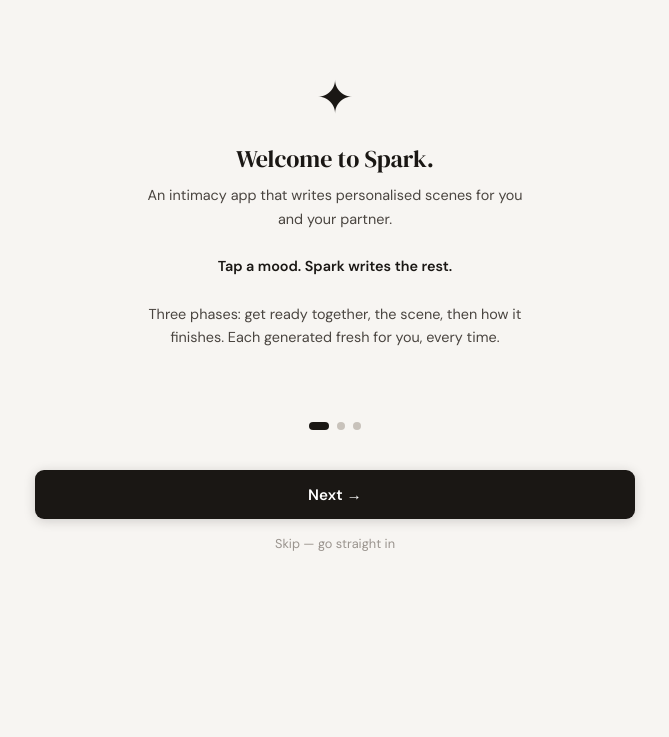
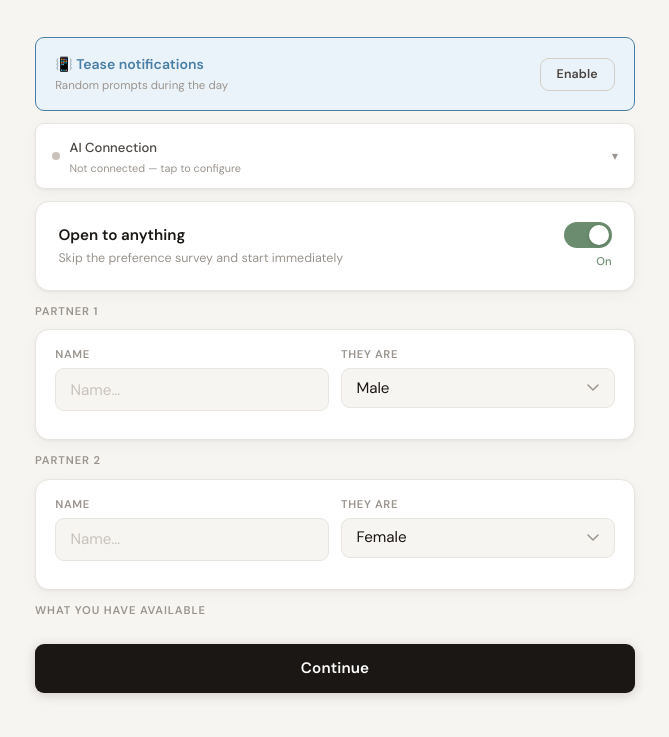
Before and after one commit to cheekygoose-hub/spark-proxy, a website: page index.html in a window 1280 px wide. Shown: the part 125-862 px from the top of the page, without its empty margins (305-974 px from the left). Before the commit the page ends 800 px from the top, so only its background shows below. Drawn offline with Linux system fonts and the light colour scheme.

Commit message:
Add files via upload

```diff
--- a/index.html
+++ b/index.html
@@ -44,24 +44,6 @@
 .exit-sheet-btns{display:flex;flex-direction:column;gap:.5rem}
 
 /* ONBOARDING */
-.onboard-screen{display:flex;flex-direction:column;padding:1rem 0 2rem}
-.onboard-slides{position:relative;overflow:hidden;margin-bottom:1.5rem}
-.onboard-slide{display:none;text-align:center;padding:.75rem 0 1.5rem;animation:rise .35s ease forwards}
-.onboard-slide.active{display:block}
-.onboard-icon{font-size:2.8rem;margin-bottom:.8rem;display:block}
-.onboard-title{font-family:'DM Serif Display',serif;font-size:1.5rem;font-weight:400;
-  color:var(--ink);margin-bottom:.6rem;line-height:1.2}
-.onboard-body{font-size:.9rem;color:var(--ink2);line-height:1.65;max-width:400px;margin:0 auto}
-.onboard-body strong{color:var(--ink);font-weight:600}
-.onboard-dots{display:flex;justify-content:center;gap:.5rem;margin:1.5rem 0}
-.onboard-dot{width:8px;height:8px;border-radius:50%;background:var(--faint);
-  transition:all .2s;cursor:pointer}
-.onboard-dot.active{background:var(--ink);width:20px;border-radius:4px}
-.onboard-nav{display:flex;gap:.75rem;margin-top:1rem}
-.onboard-nav .btn{flex:1}
-.onboard-skip{background:none;border:none;color:var(--muted);font-family:'DM Sans',sans-serif;
-  font-size:.8rem;cursor:pointer;padding:.5rem;text-align:center;display:block;width:100%;
-  margin-top:.5rem}
 
 /* AI SETUP — hidden by default, expandable */
 .ai-setup-collapsed{display:flex;align-items:center;justify-content:space-between;
@@ -542,61 +524,8 @@
   <div class="tagline">Connection by design</div>
 </header>
 
-<!-- ════════ ONBOARDING ════════ -->
-<div class="screen active" id="screenOnboard">
-  <div class="onboard-screen">
-    <div class="onboard-slides">
-
-      <div class="onboard-slide active" id="slide0">
-        <span class="onboard-icon">✦</span>
-        <div class="onboard-title">Welcome to Spark.</div>
-        <div class="onboard-body">
-          An intimacy app that writes personalised scenes for you and your partner.<br><br>
-          <strong>Tap a mood. Spark writes the rest.</strong><br><br>
-          Three phases: get ready together, the scene, then how it finishes.
-          Each generated fresh for you, every time.
-        </div>
-      </div>
-
-      <div class="onboard-slide" id="slide1">
-        <span class="onboard-icon">🔥</span>
-        <div class="onboard-title">Two buttons. That's it.</div>
-        <div class="onboard-body">
-          <strong>Tease Them</strong> — a quick 30-second interruption for right now.<br><br>
-          <strong>We're in the Mood</strong> — pick how you're feeling tonight, and Spark writes a complete scene with preparation, the act, and how it finishes.<br><br>
-          Optional: tell Spark anything you're specifically in the mood for.
-        </div>
-      </div>
-
-      <div class="onboard-slide" id="slide2">
-        <span class="onboard-icon">⚙</span>
-        <div class="onboard-title">Powered by AI</div>
-        <div class="onboard-body">
-          Spark uses Anthropic's AI to generate scenes. You'll need a free API key from
-          <strong>console.anthropic.com</strong> and a proxy server to make calls from your phone.<br><br>
-          The quickest setup is Railway — full instructions are in Settings once you're in.<br><br>
-          <strong>You can explore the app without this — just tap through.</strong>
-        </div>
-      </div>
-
-    </div>
-
-    <div class="onboard-dots">
-      <div class="onboard-dot active" onclick="goSlide(0)"></div>
-      <div class="onboard-dot" onclick="goSlide(1)"></div>
-      <div class="onboard-dot" onclick="goSlide(2)"></div>
-    </div>
-
-    <div class="onboard-nav">
-      <button class="btn btn-outline" id="onboardBack" onclick="onboardPrev()" style="display:none;">← Back</button>
-      <button class="btn btn-ink" id="onboardNext" onclick="onboardNext()">Next →</button>
-    </div>
-    <button class="onboard-skip" onclick="completeOnboard()">Skip — go straight in</button>
-  </div>
-</div>
-
 <!-- ════════ SETUP ════════ -->
-<div class="screen" id="screenSetup">
+<div class="screen active" id="screenSetup">
   <div class="return-banner" id="returnBanner">
     <span>⏱ A scene is in progress</span>
     <button onclick="showScreen('screenPlay');window.scrollTo(0,0)">Return to scene</button>
@@ -963,40 +892,6 @@
 </div>
 
 <script>
-// ═══════════════════════════════════════════
-//  ONBOARDING
-// ═══════════════════════════════════════════
-let currentSlide = 0;
-const TOTAL_SLIDES = 3;
-
-function goSlide(n) {
-  document.querySelectorAll('.onboard-slide').forEach((s,i) => s.classList.toggle('active', i===n));
-  document.querySelectorAll('.onboard-dot').forEach((d,i) => d.classList.toggle('active', i===n));
-  currentSlide = n;
-  document.getElementById('onboardBack').style.display = n===0 ? 'none' : '';
-  document.getElementById('onboardNext').textContent = n===TOTAL_SLIDES-1 ? "Let's go →" : 'Next →';
-}
-function onboardNext() {
-  if (currentSlide < TOTAL_SLIDES-1) goSlide(currentSlide+1);
-  else completeOnboard();
-}
-function onboardPrev() { if (currentSlide > 0) goSlide(currentSlide-1); }
-function completeOnboard() {
-  localStorage.setItem('spark_onboarded','1');
-  document.body.classList.remove('header-compact');
-  const n1 = localStorage.getItem('spark_name1');
-  const n2 = localStorage.getItem('spark_name2');
-  if (n1) { const f=document.getElementById('name1'); if(f) f.value=n1; }
-  if (n2) { const f=document.getElementById('name2'); if(f) f.value=n2; }
-  if (n1 && n2) {
-    // Names already saved — go straight home
-    goHome();
-  } else {
-    // First time — show setup to enter names
-    showScreen('screenSetup');
-  }
-}
-
 // ═══════════════════════════════════════════
 //  AI PANEL TOGGLE
 // ═══════════════════════════════════════════
@@ -2898,22 +2793,14 @@
 
 // Route to home if names already set, else stay on setup
 (function initialRoute() {
-  const onboarded = localStorage.getItem('spark_onboarded');
   const n1 = localStorage.getItem('spark_name1');
   const n2 = localStorage.getItem('spark_name2');
   if (n1) { const f=document.getElementById('name1'); if(f) f.value=n1; }
   if (n2) { const f=document.getElementById('name2'); if(f) f.value=n2; }
-  if (!onboarded) {
-    // First time — screenOnboard is already active in HTML
-    return;
-  }
   if (n1 && n2) {
-    // Both names saved — go home
     goHome();
-  } else {
-    // Onboarded but names incomplete — show setup
-    showScreen('screenSetup');
-  }
+  }
+  // else: stay on setup screen (already active)
 })();
 
 // Persist names on input
```
